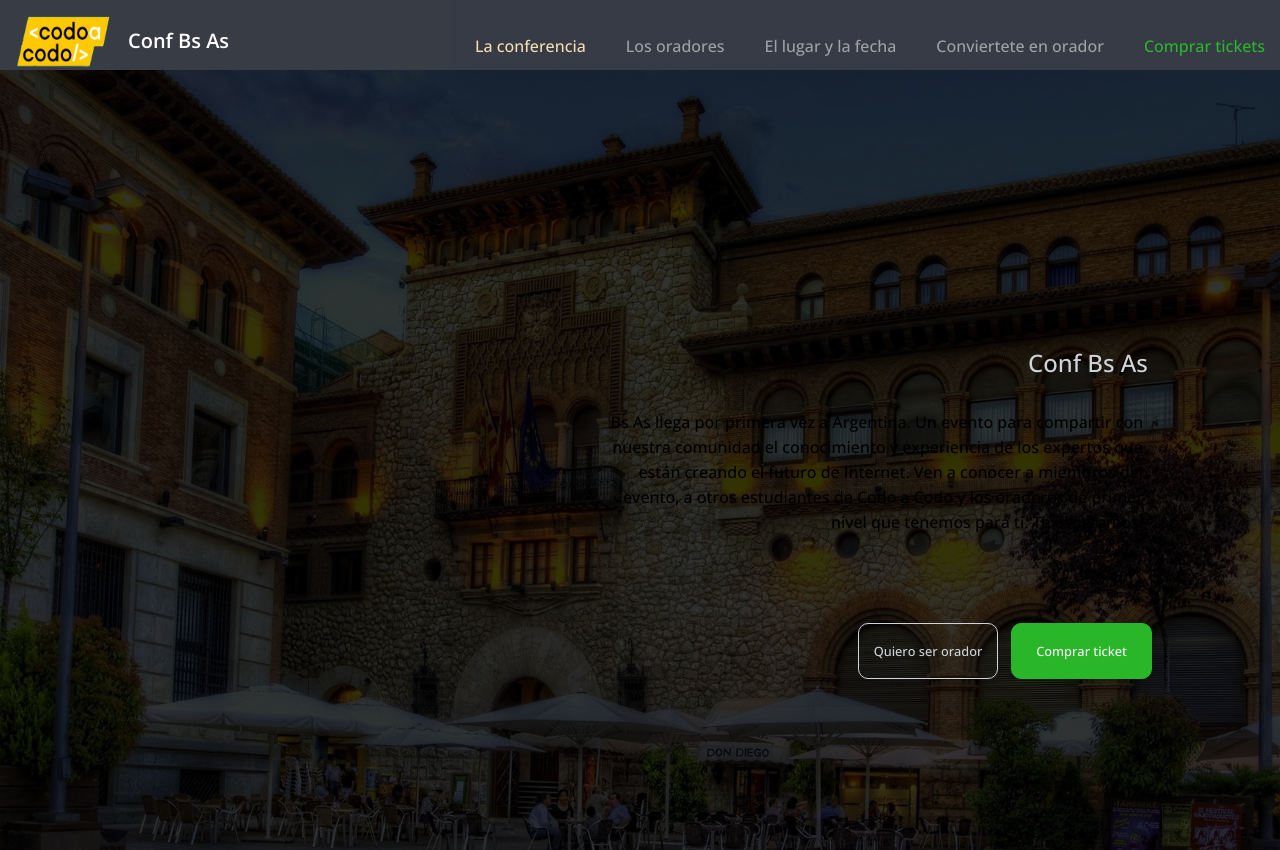
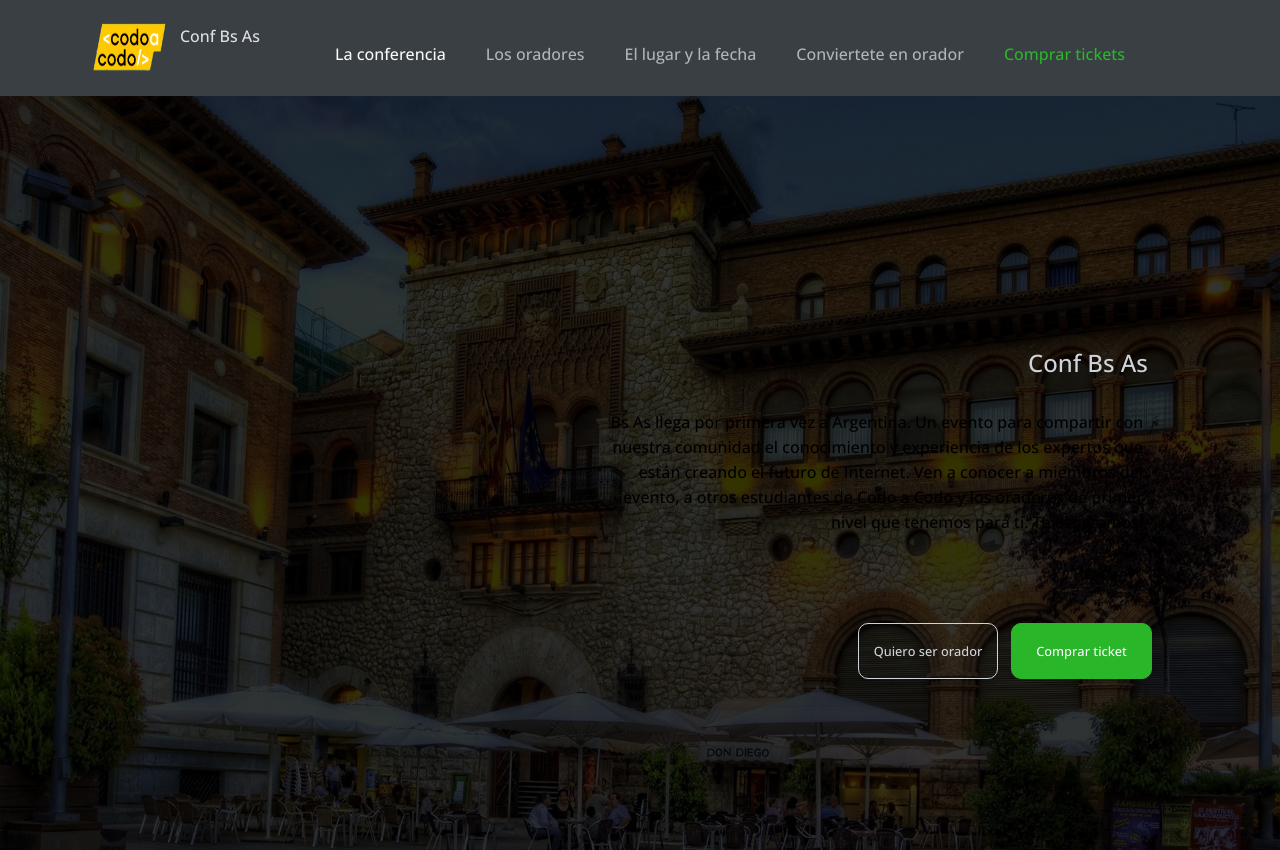
Before and after one commit to DaianaMLP/-TP-INTEGRADOR-Daiana-Pereyra, a plain HTML site: page index.html in a window 1280 px wide. Shown: the top 850 px of the page. Drawn offline with nearby package versions, Linux system fonts and the light colour scheme; a web font is replaced by a local one.

Commit message:
Update menu.css

```diff
--- a/menu.css
+++ b/menu.css
@@ -1,57 +1,161 @@
+header{
+    width: 100%;
+    height: 10vh;
+    background: #3a3f43;
+    color:#ced4da;
+    position: fixed;
+    top: 0;
+    left:0;
+    padding: 0 20px;
+    z-index: 100;
+    margin: 0;
+    }
+ .contenedor-header{
+    width: 100%;
+    margin: auto;
+}
+ .contenedor-header h2{
+    float:left;
+    top: 8px;
+    font-weight: 500;
+    justify-content: center;
+    font-size:1.2em;
+    text-align: center;
+    margin-top: 17px;
+
+
+}
+.icono-logo{
+    float: left;
+    width: 25%;
+    height: 55px;
+    margin: 0;
+    display: flex;
+    background-size: cover;
+}
+header .contenedor-header{
+    display: table;
+
+}
+section {
+    width: 100%;
+    margin-bottom: 25px;
+}
+
+
+
 #menu-bar{
     display: none;
 }
 header label{
     float: right;
-    font-size: 35px;
-    margin: 8px 0;
+    font-size: 20px;
+    border: 1px solid #ced4da;
+    border-radius: 5px;
+    padding: 0 8px;
+    margin: 10px 0;
+
     cursor: pointer;}
 .menu{
     position: absolute;
-    top: 67px;
+    top: 50px;
     left: 0;
     width: 100%;
     height: 100vh;
-    background:  #383c45bd;
+    background:  #3a3f43;
     transition: all 0.8s;
     transform: translateX(-100%);
+
 }
 .menu a{
     display: block;
-    color:rgba(255, 255, 255, 0.523);
+    color:#adb5bd;
     height: 50px;
     text-decoration: none;
     padding: 15px;
 
 }
+.menu a:hover {
+    background: #6c757d;
+  }
+  #menu-bar:checked ~.menu {
+      transform: translateX(0%);
+  }
+
 #laconferencia{
-    color: wheat;
+    color: #f8f9fa;
 }
 #comprarticket{
     color: #29B629;
 }
-.menu a:hover {
-  background: #383c45ea;
-}
-#menu-bar:checked ~.menu {
-    transform: translateX(0%);
+
+/*RESPONSIVE*/
+@media (min-width:700px)
+{
+    .icono-logo{
+       margin-left: -1%;
+    width: 8%;}
+       .menu a{
+        text-align: right;
+        border: none;
+        font-size: 0.2em;
+        float: right;
+
+        }
+
 }
 
+
+
+
+
+
 /*RESPONSIVE*/
-@media (min-width:1024px){
-    .menu {
-        position: static;
-        width: auto;
-        height: auto;
-        transform: translateX(0%);
-        float: right;
+@media (min-width:768px){
+    header{
+        width: 100%;
+        height: 12vh;
+        background: #3a3f43;
+        color:#dee2e6;
+        position: fixed;
+        top: 0;
+        left:0;
+        padding: 0 60px;
+        z-index: 100;
+        margin: 0;
         display: flex;
     }
+    .contenedor-header h2{
+        font-size: 1.3em;
+        font-weight: 400;
+        }
+        .icono-logo{
+            width: 10%;
+            height: 10vh;
+            margin-left: -6%;
+        }
+        .contenedor-header{
+            width: 1000px;
+
+        } .menu {
+            position: static;
+            width:auto;
+            height: auto;
+            transform: translateX(0%);
+            float: right;
+            display: flex;
+        }
+        .contenedor-header h2{
+            font-size: 0.8em;
+            font-weight: 400;
+            }
+            header label{
+                display: none;
+            }
     .menu a{
         border: none;
-        font-size: 16px;
-    }
-    header label{
-        display: none;
-    }
+        font-size: 0.8em;
+        float: right;
+        }
+
 }
```
